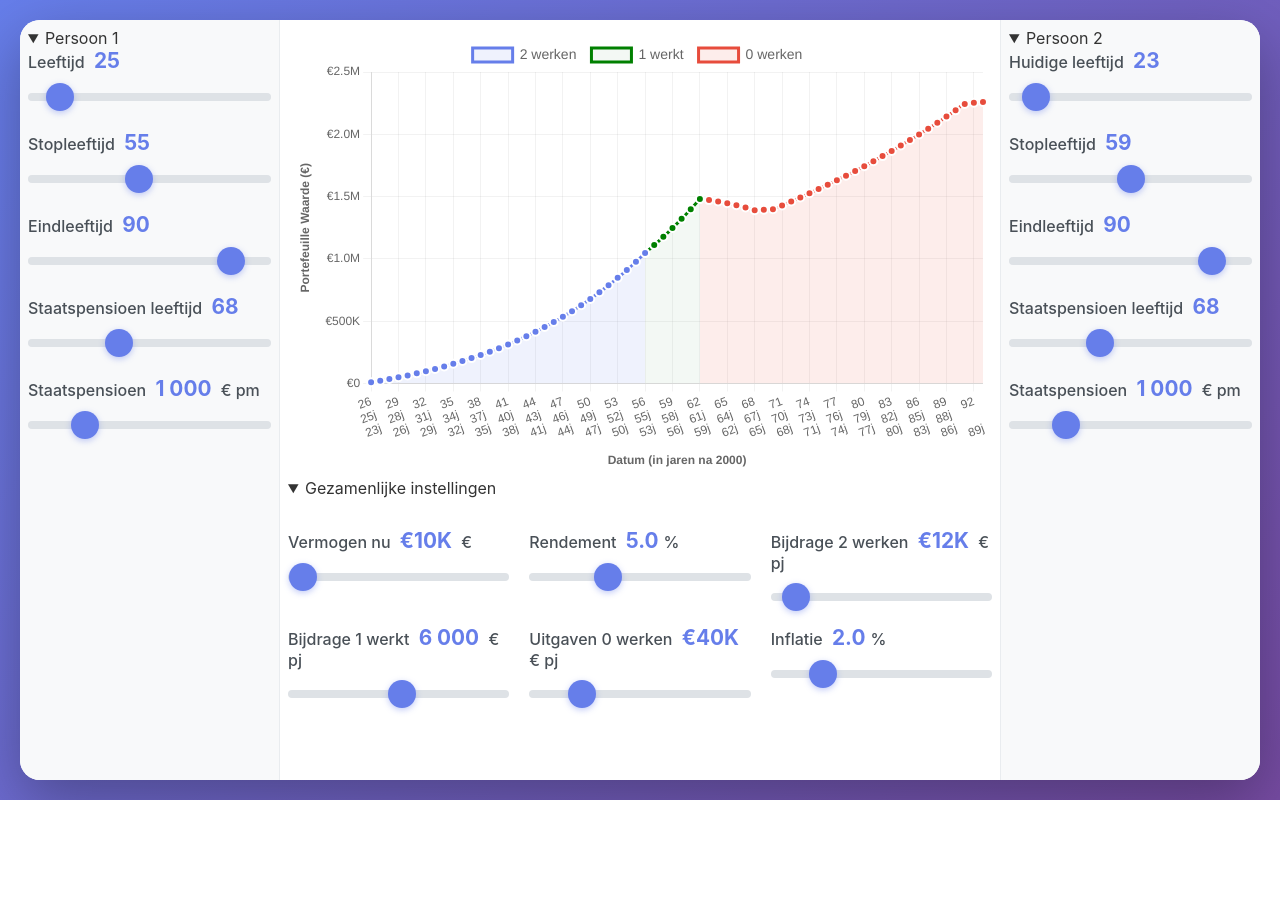
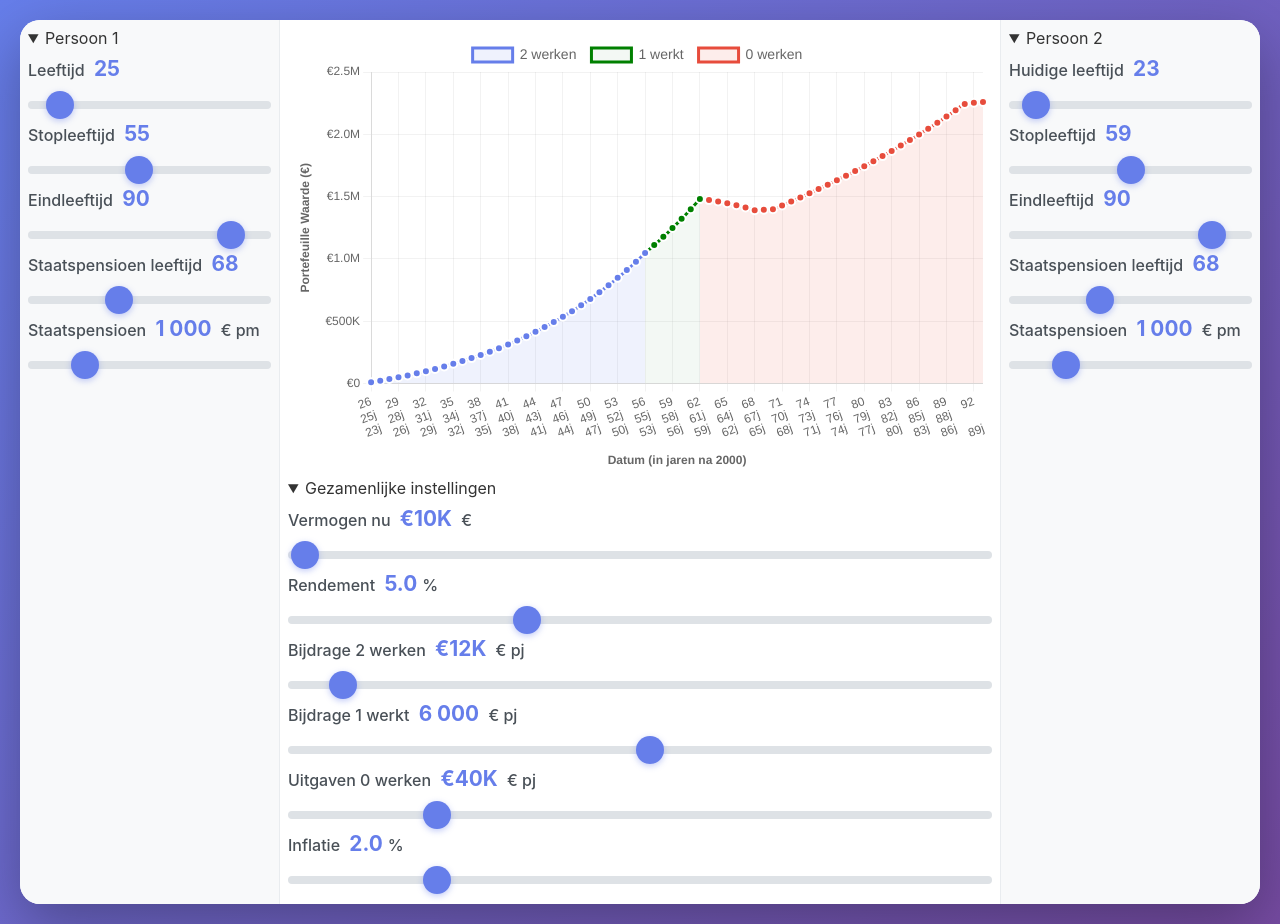
Before and after one commit to svro/fire, a plain HTML site: page index.html in a window 1280 px wide. Before the commit the page ends 800 px from the top, so only its background shows below. Drawn offline with nearby package versions, Linux system fonts and the light colour scheme.

Commit message:
Layout aanpassingen

```diff
--- a/index.html
+++ b/index.html
@@ -59,7 +59,6 @@
                 <div class="common-panel">
                     <details open>
                     <summary>Gezamenlijke instellingen</summary>
-                    <div class="chart-sliders">
                         <div class="slider-group">
                             <label for="currentAssets">
                                 Vermogen nu
@@ -112,7 +111,7 @@
                             <input type="range" id="swr" min="2" max="7" value="4" step="0.1">
                         </div>
                         -->
-                        <div id="extraCostsSection" >
+                        <div id="extraCostsSection">
                             <h3>Extra kosten</h3>
                             <table id="extraCostsTable">
                                 <thead>
@@ -128,9 +127,7 @@
                                 </tbody>
                             </table>
                             <button id="addCostBtn">+ Voeg kost toe</button>
-                            </div>
-
-                    </div>
+                        </div>
                     </details>
                 </div>
             </div>
--- a/style.css
+++ b/style.css
@@ -135,14 +135,9 @@ input[type="range"]::-moz-range-thumb:hover {
     position: relative;
 }
 
-.chart-sliders {
-    margin-top: 30px;
-    display: flex;
-    flex-wrap: wrap;
-    gap: 20px;
-}
 
-.chart-sliders .slider-group {
+
+.slider-group {
     flex: 1 1 200px;
     margin-bottom: 0;
 }
@@ -238,7 +233,8 @@ input[type="range"]::-webkit-slider-thumb {
     height: 28px;
   }
   .slider-group {
-    margin-bottom: 25px; /* meer ruimte tussen sliders */
+    margin-top: 8px; /* meer ruimte tussen sliders */
+    margin-bottom: 8px; /* meer ruimte tussen sliders */
   }
 
 #extraCostsSection {
```
